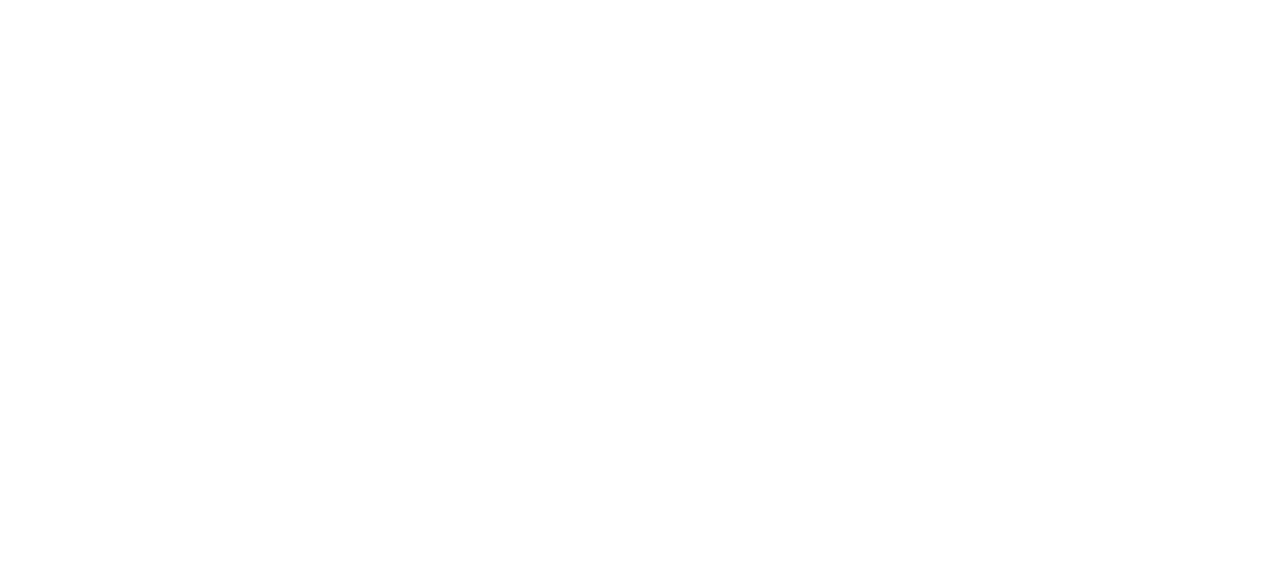
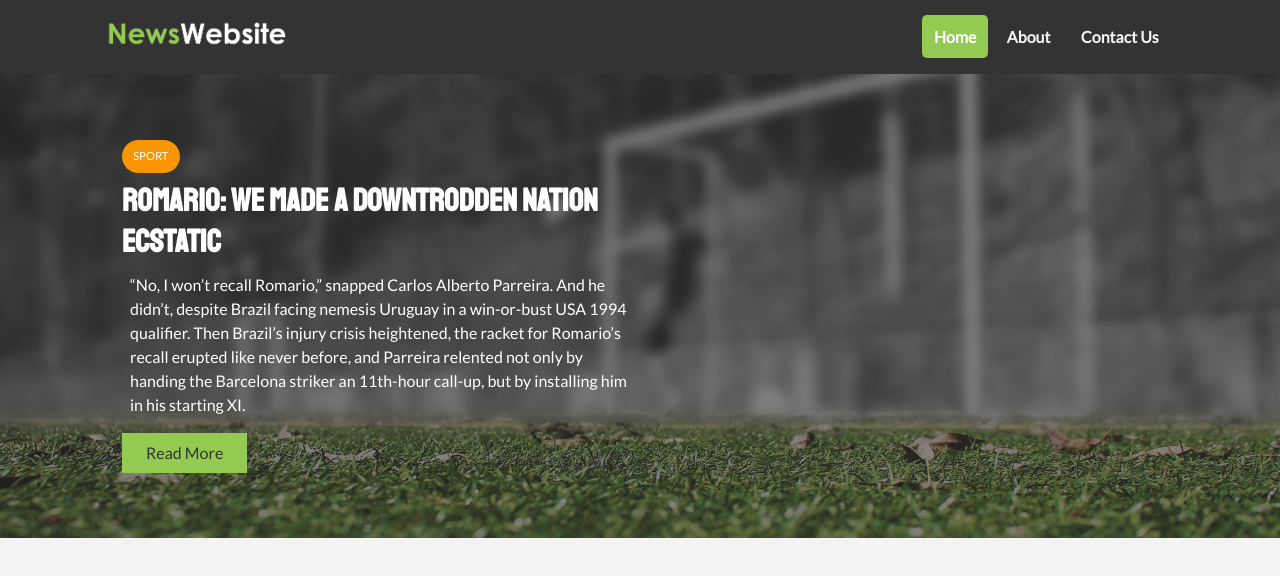
Before and after one commit to GDybas/news-website, a plain HTML site: page index.html in a window 1280 px wide. Drawn offline with Linux system fonts and the light colour scheme.

Commit message:
Navbar, main article section + styles

```diff
--- a/css/main.css
+++ b/css/main.css
@@ -0,0 +1,229 @@
+:root {
+  --primary-color: #93CB52;
+  --secondary-color: #f99500;
+  --light-color: #f3f3f3;
+  --dark-color: #333;
+  --max-width: 1100px;
+}
+
+/* Category colors */
+.category {
+  --sport-color: #f99500;
+  --ent-color: #a66bbe;
+  --tech-color: #009cff;
+}
+
+/* General styles */
+* {
+  box-sizing: border-box;
+  padding: 0;
+  margin: 0;
+}
+
+body {
+  background: var(--light-color);
+  font-family: 'Lato', sans-serif;
+  line-height: 1.5;
+}
+
+a {
+  color: var(--light-color);
+  text-decoration: none;
+}
+
+p {
+  margin: .5rem;
+}
+
+h1,
+h2,
+h3,
+h4,
+h5,
+h6 {
+  margin-bottom: .55rem;
+  line-height: 1.3;
+  font-family: 'Staatliches', cursive;
+}
+
+img {
+  width: 100%;
+}
+
+ul {
+  list-style: none;
+}
+
+/* Utility classes */
+
+.container {
+  max-width: 1100px;
+  margin: auto;
+  padding: 0 2rem;
+  overflow: hidden;
+}
+
+.py-1 {
+  padding: 1.5rem 0
+}
+
+.py-2 {
+  padding: 2rem 0
+}
+
+.py-3 {
+  padding: 3rem 0
+}
+
+.p-1 {
+  padding: 1.5rem
+}
+
+.p-2 {
+  padding: 2rem
+}
+
+.p-3 {
+  padding: 3rem
+}
+
+.btn {
+  display: inline-block;
+  background: var(--light-color);
+  color: #333;
+  cursor: pointer;
+  padding: 0.5rem 1.5rem;
+  border: none;
+}
+
+.btn-light {
+  background: var(--light-color)
+}
+
+.btn-primary {
+  background: var(--primary-color)
+}
+
+.btn-secondary {
+  background: var(--secondary-color)
+}
+
+.btn:hover {
+  opacity: 0.9;
+}
+
+.category {
+  display: inline-block;
+  color: #fff;
+  padding: 0.5rem 0.7rem;
+  text-transform: uppercase;
+  font-size: 0.7rem;
+  margin-bottom: 0.5rem;
+  border-radius: 50px;
+}
+
+.category-sport {
+  background: var(--sport-color);
+}
+
+.category-ent {
+  background: var(--ent-color);
+}
+
+.category-tech {
+  background: var(--tech-color);
+}
+
+/* NavBar */
+#main-nav {
+  background: #333;
+  z-index: 1;
+  position: sticky;
+  top: 0;
+}
+
+#main-nav .container {
+  display: flex;
+  color: #fff;
+  justify-content: space-between;
+  padding: 1rem;
+  align-items: center;
+}
+
+#main-nav .logo {
+  width: 180px;
+}
+
+#main-nav ul {
+  justify-self: end;
+  display: flex;
+}
+
+#main-nav ul li a {
+  padding: .75rem;
+  margin: .2rem;
+  font-weight: bold;
+  border-radius: 5px;
+}
+
+#main-nav ul li a.current {
+  background: var(--primary-color);
+  color: #fff;
+}
+
+#main-nav ul li a:hover {
+  color: var(--dark-color);
+  background: var(--primary-color);
+  transition: 0.3s;
+}
+
+/* Footer */
+.footer .social {
+  justify-self: center;
+}
+
+.footer .social i {
+  color: #777;
+  margin-right: .5rem;
+  transition: color 0.2s ease;
+}
+
+.footer .social i:hover {
+  color: var(--primary-color);
+}
+
+/* Main article */
+
+#showcase {
+  color: #fff;
+  padding: 2rem;
+  position: relative;
+  background: #333;
+}
+
+#showcase:before {
+  content: '';
+  position: absolute;
+  top: 0;
+  left: 0;
+  width: 100%;
+  height: 100%;
+  opacity: 0.4;
+  background: url(../img/soccer-main-article.jpg) no-repeat center center/cover;
+}
+
+#showcase .showcase-container {
+  display: grid;
+  grid-template-columns: repeat(2, 1fr);
+  justify-content: center;
+  align-items: center;
+  height: 50vh;
+}
+
+#showcase .showcase-content {
+  z-index: 1;
+}
+
+#showcase .showcase-content p {
+  margin-bottom: 1rem;
+}
--- a/index.html
+++ b/index.html
@@ -3,9 +3,51 @@
   <head>
     <meta charset="UTF-8" />
     <meta name="viewport" content="width=device-width, initial-scale=1.0" />
+    <link rel="stylesheet" href="css/main.css" />
+    <link
+      rel="stylesheet"
+      media="screen and (max:768px)"
+      href="css/mobile.css"
+    />
+    <link
+      href="https://fonts.googleapis.com/css?family=Lato|Staatliches&display=swap"
+      rel="stylesheet"
+    />
     <title>News Website | Main Page</title>
   </head>
   <body>
-    <nav></nav>
+    <nav id="main-nav">
+      <div class="container">
+        <a href="index.html"
+          ><img src="/img/logo.png" alt="News Website" class="logo"
+        /></a>
+        <ul>
+          <li><a href="index.html" class="current">Home</a></li>
+          <li><a href="about.html">About</a></li>
+          <li><a href="contact.html">Contact Us</a></li>
+        </ul>
+      </div>
+    </nav>
+
+    <!-- Main article -->
+    <header id="showcase">
+      <div class="container">
+        <div class="showcase-container">
+          <div class="showcase-content">
+            <div class="category category-sport">Sport</div>
+            <h1>Romario: We made a downtrodden nation ecstatic</h1>
+            <p>
+              “No, I won’t recall Romario,” snapped Carlos Alberto Parreira. And
+              he didn’t, despite Brazil facing nemesis Uruguay in a win-or-bust
+              USA 1994 qualifier. Then Brazil’s injury crisis heightened, the
+              racket for Romario’s recall erupted like never before, and
+              Parreira relented not only by handing the Barcelona striker an
+              11th-hour call-up, but by installing him in his starting XI.
+            </p>
+            <a href="article.html" class="btn btn-primary">Read More</a>
+          </div>
+        </div>
+      </div>
+    </header>
   </body>
 </html>
```
Also changed, not shown: img/logo.png (added), img/soccer-main-article.jpg (added).
